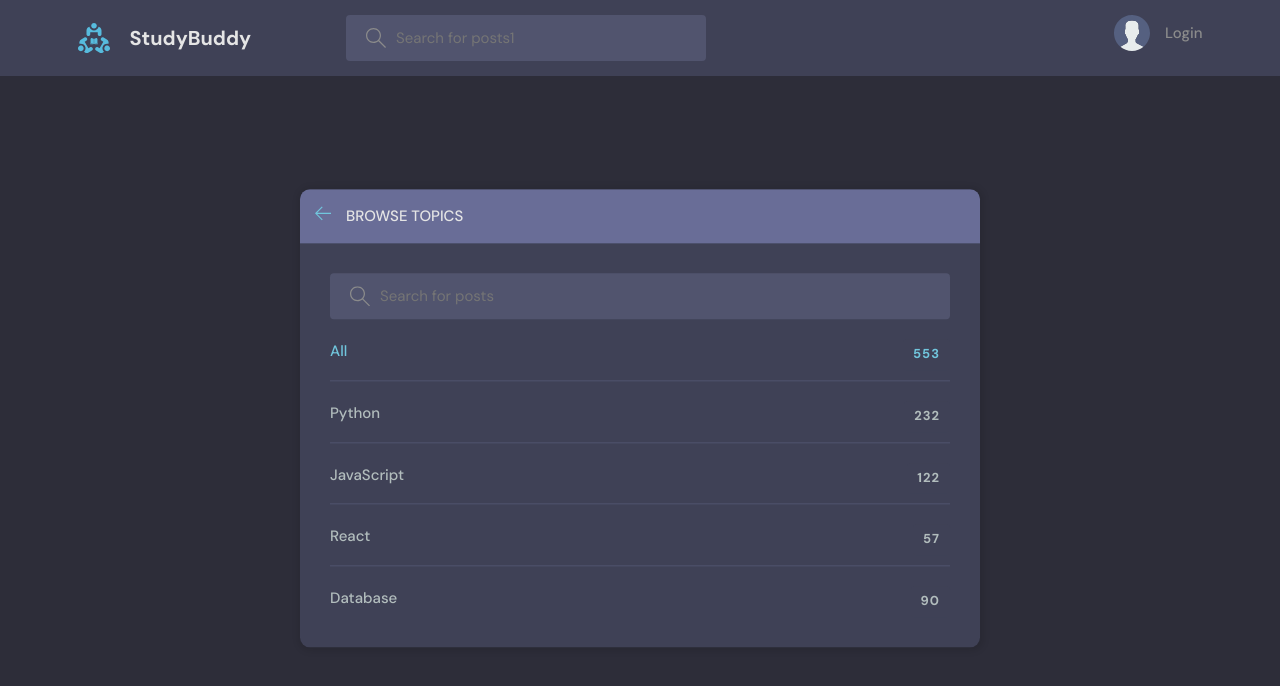
After one commit to Hardikmaind/my-studybud, a Django app: template studybud/base/templates/base/topics.html in a window 1280 px wide. The commit adds this page. Shown: the top 686 px of the page. Run offline with Django 4.2, Linux system fonts and the light colour scheme; the template is opened without the code that fills it, so the values that code supplies are empty.

Commit message:
added the search functionality

```diff
--- a/studybud/base/templates/base/home.html
+++ b/studybud/base/templates/base/home.html
@@ -11,7 +11,7 @@
     <!-- Room List Start -->
     <div class="roomList">
       <div class="mobile-menu">
-        <form class="header__search">
+        <form action="{%  url 'home' %}" method="GET"  class="header__search">
           <label>
             <svg
               version="1.1"
@@ -25,11 +25,11 @@
                 d="M32 30.586l-10.845-10.845c1.771-2.092 2.845-4.791 2.845-7.741 0-6.617-5.383-12-12-12s-12 5.383-12 12c0 6.617 5.383 12 12 12 2.949 0 5.649-1.074 7.741-2.845l10.845 10.845 1.414-1.414zM12 22c-5.514 0-10-4.486-10-10s4.486-10 10-10c5.514 0 10 4.486 10 10s-4.486 10-10 10z"
               ></path>
             </svg>
-            <input placeholder="Search for posts" />
+            <input name="q" placeholder="Search for posts2" />
           </label>
         </form>
         <div class="mobile-menuItems">
-          <a class="btn btn--main btn--pill" href="#">Browse Topics</a>
+          <a class="btn btn--main btn--pill" href="{% url 'topics' %}">Browse Topics</a>
           <a class="btn btn--main btn--pill" href="#">Recent Activities</a>
         </div>
       </div>
--- a/studybud/base/templates/base/topic_component.html
+++ b/studybud/base/templates/base/topic_component.html
@@ -9,7 +9,7 @@
     {% for x in topics %}
     <li>
       <!-- in the below x.room.count,.all...here we dont need to add the curly braces -->
-      <a href="{% url 'home' %}?query={{x.name}}"> {{x.name}} <span>{{x.room_set.all.count}}</span></a>
+      <a href="{% url 'home' %}?q={{x.name}}"> {{x.name}} <span>{{x.room_set.all.count}}</span></a>
     </li>
     {%endfor%}
 
--- /dev/null
+++ b/studybud/base/templates/base/topics.html
@@ -0,0 +1,66 @@
+{% extends 'main.html' %}
+{% block content %}
+<main class="create-room layout">
+  <div class="container">
+    <div class="layout__box">
+      <div class="layout__boxHeader">
+        <div class="layout__boxTitle">
+          <a href="index.html">
+            <svg
+              version="1.1"
+              xmlns="http://www.w3.org/2000/svg"
+              width="32"
+              height="32"
+              viewBox="0 0 32 32"
+            >
+              <title>arrow-left</title>
+              <path
+                d="M13.723 2.286l-13.723 13.714 13.719 13.714 1.616-1.611-10.96-10.96h27.625v-2.286h-27.625l10.965-10.965-1.616-1.607z"
+              ></path>
+            </svg>
+          </a>
+          <h3>Browse Topics</h3>
+        </div>
+      </div>
+
+      <div class="topics-page layout__body">
+        <form class="header__search">
+          <label>
+            <svg
+              version="1.1"
+              xmlns="http://www.w3.org/2000/svg"
+              width="32"
+              height="32"
+              viewBox="0 0 32 32"
+            >
+              <title>search</title>
+              <path
+                d="M32 30.586l-10.845-10.845c1.771-2.092 2.845-4.791 2.845-7.741 0-6.617-5.383-12-12-12s-12 5.383-12 12c0 6.617 5.383 12 12 12 2.949 0 5.649-1.074 7.741-2.845l10.845 10.845 1.414-1.414zM12 22c-5.514 0-10-4.486-10-10s4.486-10 10-10c5.514 0 10 4.486 10 10s-4.486 10-10 10z"
+              ></path>
+            </svg>
+            <input placeholder="Search for posts" />
+          </label>
+        </form>
+
+        <ul class="topics__list">
+          <li>
+            <a href="/" class="active">All <span>553</span></a>
+          </li>
+          <li>
+            <a href="/">Python <span>232</span></a>
+          </li>
+          <li>
+            <a href="/">JavaScript <span>122</span></a>
+          </li>
+          <li>
+            <a href="/">React <span>57</span></a>
+          </li>
+          <li>
+            <a href="/">Database <span>90</span></a>
+          </li>
+        </ul>
+      </div>
+    </div>
+  </div>
+</main>
+{% endblock content %}
--- a/studybud/base/urls.py
+++ b/studybud/base/urls.py
@@ -18,6 +18,7 @@ urlpatterns = [
     path('delete-room/<str:pk>/', views.deleteRoom,name="delete-room"),
     path('delete-message/<str:pk>/', views.deleteMessage,name="delete-message"),
     path('update-user/', views.updateUser,name="update-user"),
+    path('topics/', views.topicsPage,name="topics"),
     path('login/', views.loginPage,name="login"),
     path('logout/', views.logoutUser,name="logout"),
     path('register/', views.registerPage,name="register"),
--- a/studybud/templates/navbar.html
+++ b/studybud/templates/navbar.html
@@ -1,7 +1,7 @@
 {% load static  %}
 <header class="header header--loggedIn">
     <div class="container">
-      <a href="{% url 'home'%}" class="header__logo">
+      <a href="{% url 'home' %}" class="header__logo">
         <img src="{% static 'images/logo.svg' %}" />
         <h1>StudyBuddy</h1>
       </a>
@@ -19,7 +19,7 @@
               d="M32 30.586l-10.845-10.845c1.771-2.092 2.845-4.791 2.845-7.741 0-6.617-5.383-12-12-12s-12 5.383-12 12c0 6.617 5.383 12 12 12 2.949 0 5.649-1.074 7.741-2.845l10.845 10.845 1.414-1.414zM12 22c-5.514 0-10-4.486-10-10s4.486-10 10-10c5.514 0 10 4.486 10 10s-4.486 10-10 10z"
             ></path>
           </svg>
-          <input placeholder="Search for rooms..." />
+          <input name="q" placeholder="Search for posts1" />
         </label>
       </form>
       <nav class="header__menu">
```
Also changed, not shown: studybud/base/templates/base/login_register.html (+4 -3 lines), studybud/base/views.py (+6 -1 lines), studybud/note.txt (+85 -0 lines), studybud/db.sqlite3.
